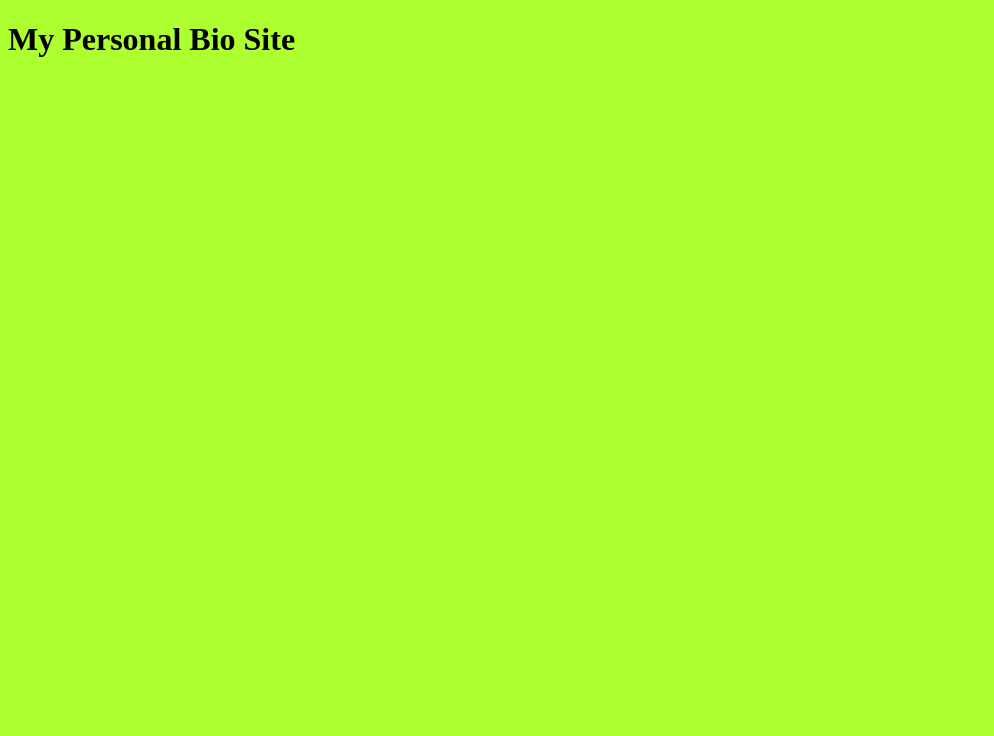
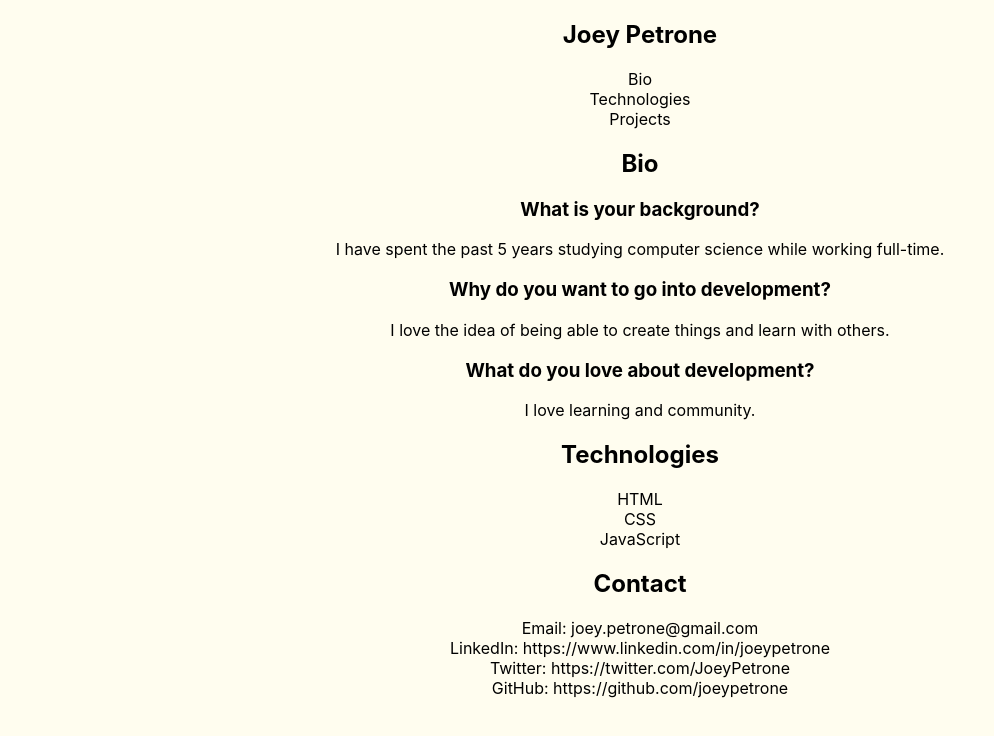
Before and after one commit to joeypetrone/personal-bio-site, a plain HTML site: page index.html in a window 1280 px wide. Shown: the whole page, without its empty margins (0-994 px from the left). Drawn offline with Linux system fonts and the light colour scheme.

Commit message:
Added html sections and css styling

```diff
--- a/index.html
+++ b/index.html
@@ -4,11 +4,52 @@
     <meta charset="UTF-8">
     <meta name="viewport" content="width=device-width, initial-scale=1.0">
     <meta http-equiv="X-UA-Compatible" content="ie=edge">
-    <title>Personal Bio</title>
+    <title>Joey Petrone</title>
     <link rel="stylesheet" href="./main.css">
 </head>
 <body>
-    <h1>My Personal Bio Site</h1>
-    <script src="./main.js"></script>
-</body>
+    <!-- Navigation -->
+    <nav>
+        <h1>Joey Petrone</h1>
+        <ul id="navLinks">
+            <li><a id="navToBio">Bio</a></li>
+            <li><a id="navToTechnologies">Technologies</a></li>
+            <li><a id="navToProjects">Projects</a></li>
+        </ul>
+    </nav>
+    <!-- End Navigation -->
+
+    <!-- Primary View -->
+    <div class="fullPage" id="bioPage">
+        <h2>Bio</h2>
+        <h3>What is your background?</h3>
+        <p>I have spent the past 5 years studying computer science while working full-time.</p>
+        <h3> Why do you want to go into development?</h3>
+        <p>I love the idea of being able to create things and learn with others.</p>
+        <h3>What do you love about development?</h3>
+        <p>I love learning and community.</p>
+    </div>
+    <div class="fullPage" id="technologiesPage">
+        <h2>Technologies</h2>
+        <ul id="technologiesList">
+            <li>HTML</li>
+            <li>CSS</li>
+            <li>JavaScript</li>
+        </ul>
+    </div>
+    <div class="fullPage" id="projectsPage"></div>
+    <!-- End Primary View -->
+
+    <!-- Footer -->
+    <footer class="page-footer">
+        <h2>Contact</h2>
+        <ul id="contactList">
+            <li>Email: joey.petrone@gmail.com</li>
+            <li>LinkedIn: https://www.linkedin.com/in/joeypetrone</li>
+            <li>Twitter: https://twitter.com/JoeyPetrone</li>
+            <li>GitHub: https://github.com/joeypetrone</li>
+        </ul>
+    </footer>
+    <!-- End Footer -->
+  </body>
 </html>
--- a/main.css
+++ b/main.css
@@ -1,3 +1,11 @@
 body {
-    background-color: greenyellow;
+    background-color: rgb(255, 253, 239);
+    font-family: -apple-system, BlinkMacSystemFont, 'Segoe UI', Roboto, Oxygen, Ubuntu, Cantarell, 'Open Sans', 'Helvetica Neue', sans-serif;
+    text-align: center;
 }
+
+ul {
+    list-style-type: none;
+    margin: 0;
+    padding: 0;
+}
```
